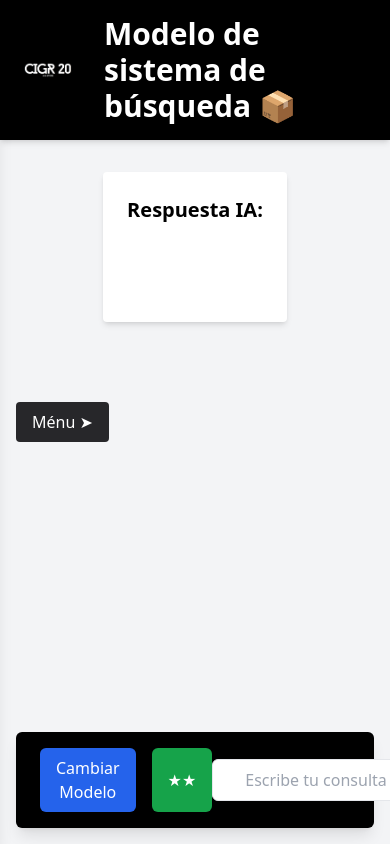
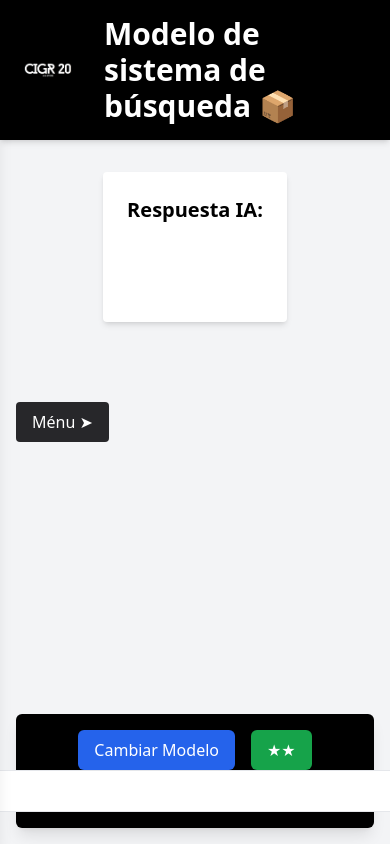
Before and after one commit to cesar3318123/ecommerce_web, a React (Create React App) app: page /home2 in a window 390 px wide. Built offline with nearby package versions, Linux system fonts and the light colour scheme.

Commit message:
Cambios en dispositivo responsivo

```diff
--- a/src/home2.jsx
+++ b/src/home2.jsx
@@ -75,7 +75,7 @@ function Home_IA() {
     }
 
     return (
-    <div className="relative min-h-screen bg-gray-100 flex flex-col">
+    <div className="relative min-h-screen bg-gray-100 flex flex-col overflow-x-hidden">
         {/* Encabezado */}
         <header className="w-full bg-black shadow-md">
             {/* Contenedor en línea */}
@@ -121,7 +121,7 @@ function Home_IA() {
 
             {/* Panel inferior tipo chat de IA (como el de ChatGPT) */}
             <div className="fixed bottom-4 left-4 right-4 bg-black text-white px-6 py-4 rounded-md shadow-lg z-50">
-                <div className="flex justify-between items-center">
+                <div className="flex flex-col md:flex-row justify-between items-center">
                     {/* Parte izquierda */}
                     <div className="flex gap-4">
                         <button className="bg-blue-600 text-white px-4 py-2 rounded-md hover:bg-blue-400 transition">
```
